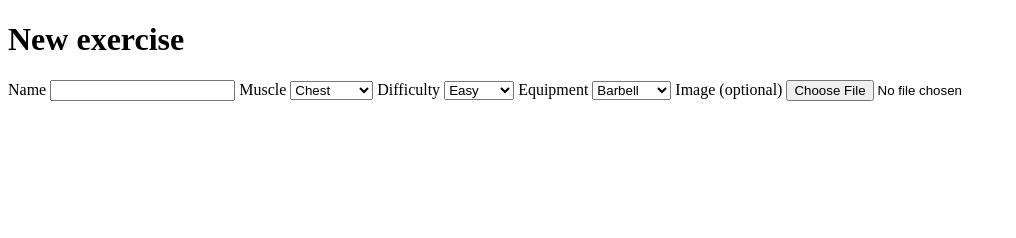
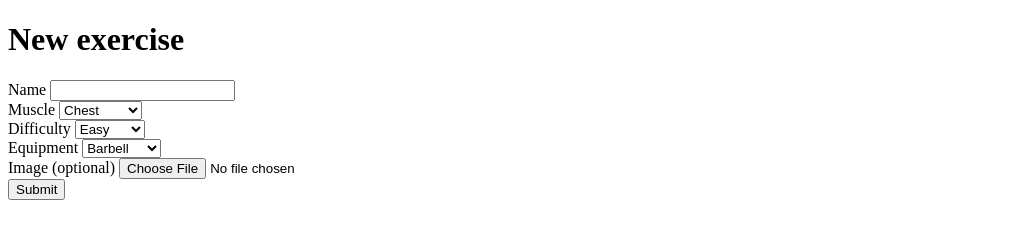
Before and after one commit to jamesbaldwin05/workout-website, a website: page client/new.html in a window 1280 px wide. Shown: the whole page, without its empty margins (0-1016 px from the left). Drawn offline with Linux system fonts and the light colour scheme.

Commit message:
Finished the hmtl form to submit new exercise

```diff
--- a/client/new.html
+++ b/client/new.html
@@ -9,6 +9,7 @@
     <h1>New exercise</h1>
     <form id = "newExerciseForm" method="post">
         Name <input id="newExerciseFormName" name="name" type="text">
+        <br>
         Muscle <select id = "newExerciseFormMuscle" name="muscle">
             <option value="chest">Chest</option>
             <option value="back">Back</option>
@@ -18,11 +19,13 @@
             <option value="core">Core</option>
             <option value="other">Other</option>
         </select>
+        <br>
         Difficulty <select id = "newExerciseFormDifficulty" name="difficulty">
             <option value="easy">Easy</option>
             <option value="medium">Medium</option>
             <option value="hard">Hard</option>
         </select>
+        <br>
         Equipment <select id = "newExerciseFormEquipment" name="equipment">
             <option value="barbell">Barbell</option>
             <option value="dumbbell">Dumbbell</option>
@@ -30,7 +33,10 @@
             <option value="machine">Machine</option>
             <option value="other">Other</option>
         </select>
+        <br>
         Image (optional) <input id="newExerciseFormImage" name="image" type="file">
+        <br>
+        <input id="newExerciseFormSubmit" name="submit" type="submit">
     </form>
   </body>
 </html>
```
